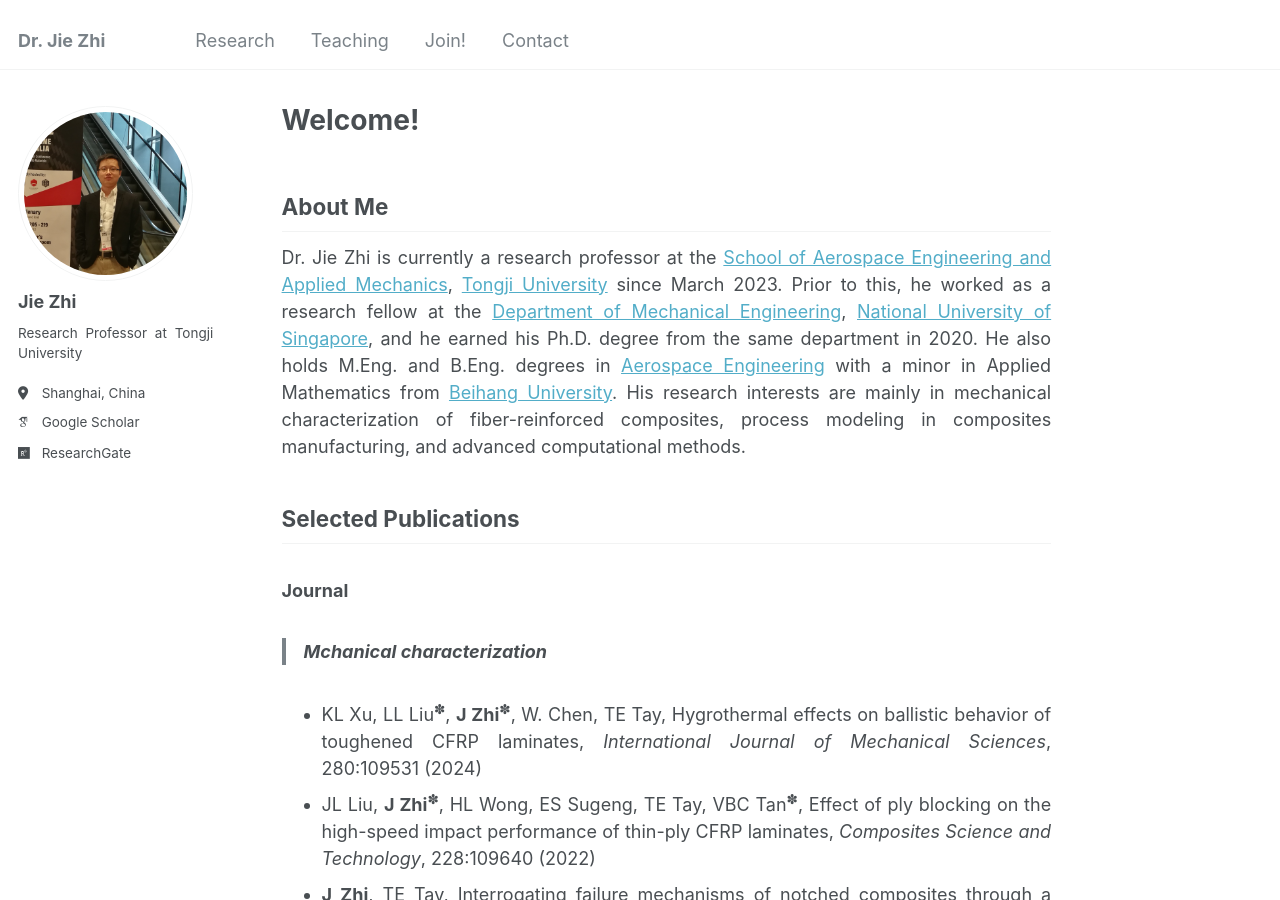
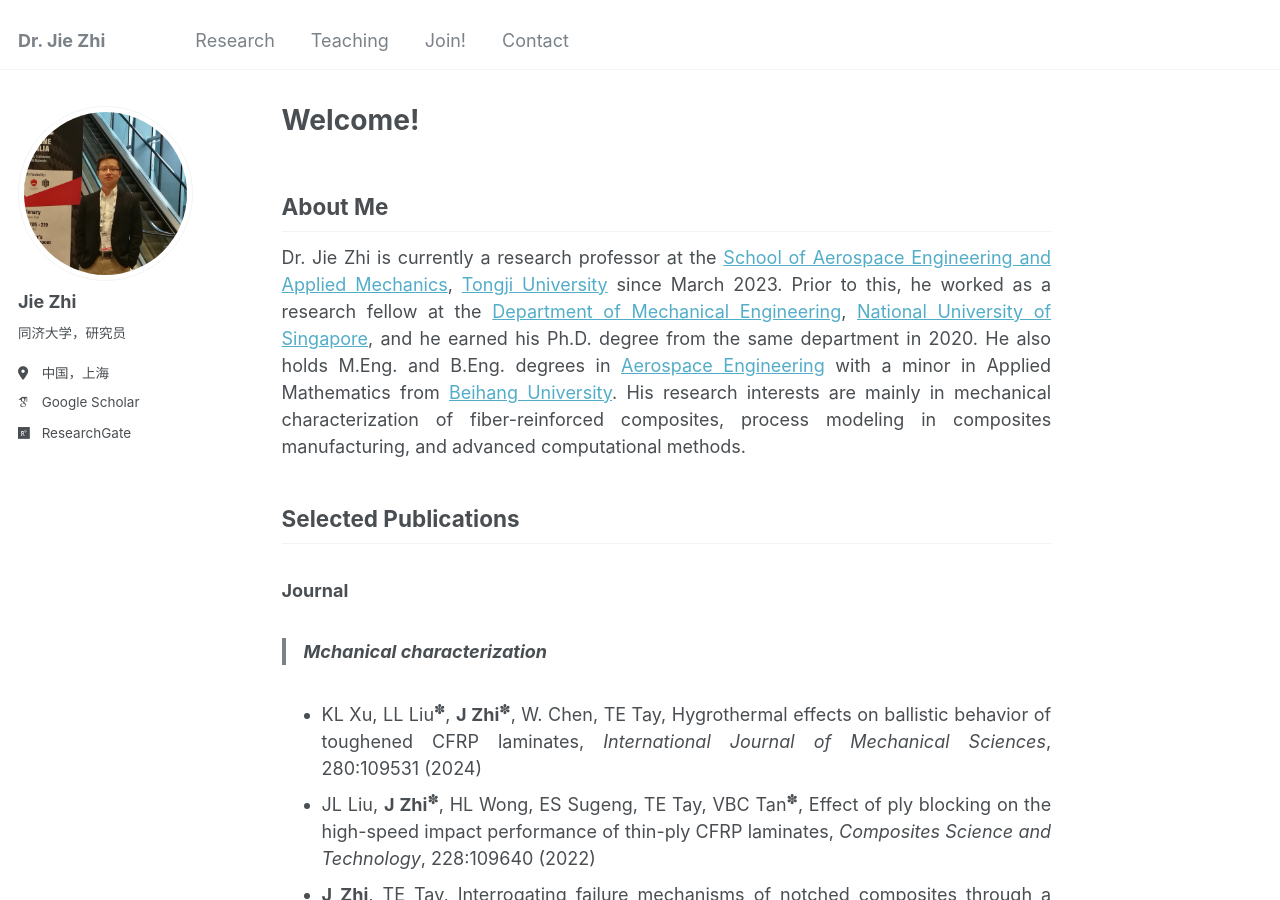
Before and after one commit to acm2g/CN, a Jekyll site: the page built from _pages/about.md, in a window 1280 px wide and 900 px high. Built offline with Jekyll 4.4.1, drawn with Linux system fonts in a browser that asks for light colours; some web fonts are replaced.

Commit message:
Update _config.yml

```diff
--- a/_config.yml
+++ b/_config.yml
@@ -24,8 +24,8 @@ author:
   avatar           : "profile.png"
   name             : "Jie Zhi"
   pronouns         : # example: "she/her"
-  bio              : "Research Professor at Tongji University"
-  location         : "Shanghai, China"
+  bio              : "同济大学，研究员"
+  location         : "中国，上海"
   employer         : # "Red Brick University"
   uri              : # URL
   email            : # "none@example.org"
```
